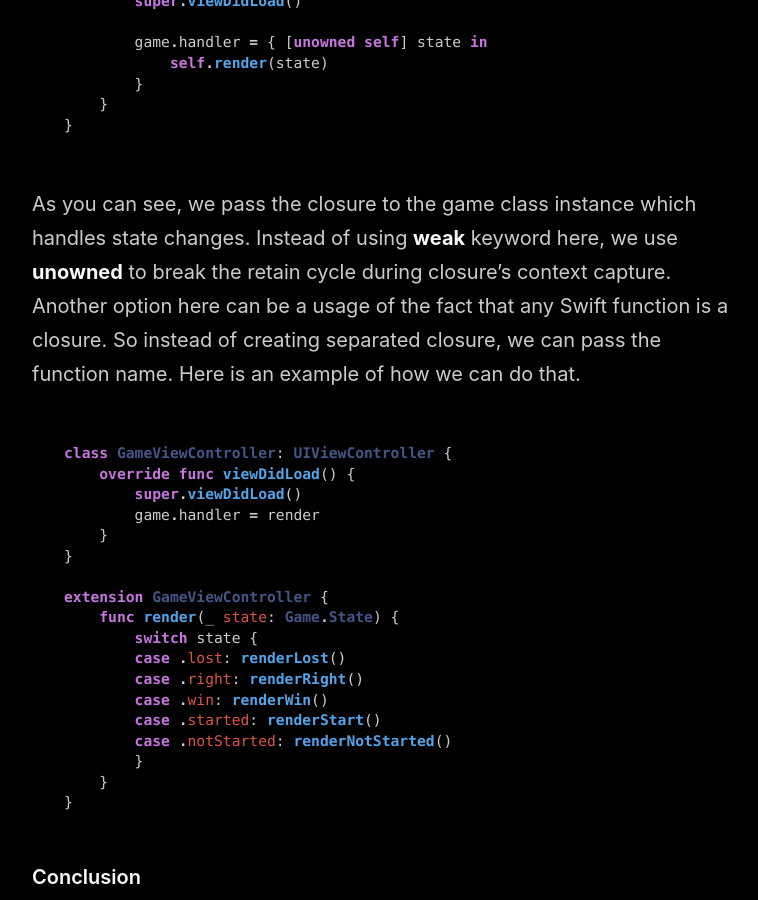
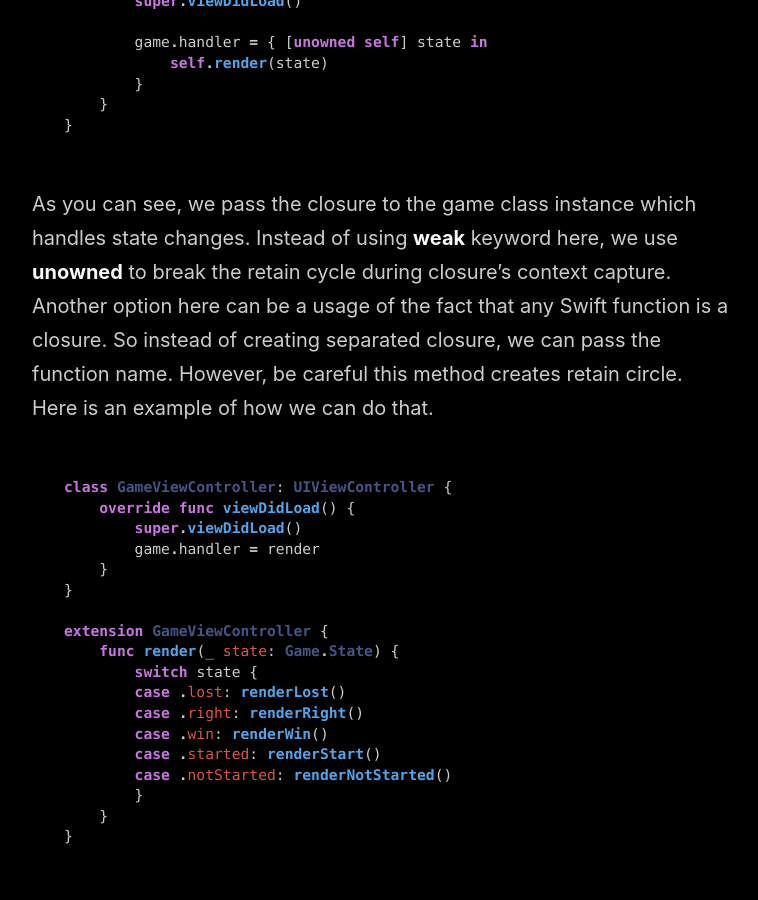
Before and after one commit to mecid/mecid.github.io, a Jekyll site: the page built from _posts/2019-05-29-the-power-of-delegate-design-pattern.md, in a window 1280 px wide and 900 px high, scrolled down 3761 px. Shown: the whole window, without its empty margins (258-1016 px from the left). Built offline with Jekyll 4.4.1, drawn with Linux system fonts in a browser that asks for light colours.

Commit message:
Update 2019-05-29-the-power-of-delegate-design-pattern.md

````diff
--- a/_posts/2019-05-29-the-power-of-delegate-design-pattern.md
+++ b/_posts/2019-05-29-the-power-of-delegate-design-pattern.md
@@ -121,7 +121,7 @@
 }
 ```
 
-As you can see, we pass the closure to the game class instance which handles state changes. Instead of using **weak** keyword here, we use **unowned** to break the retain cycle during closure's context capture. Another option here can be a usage of the fact that any Swift function is a closure. So instead of creating separated closure, we can pass the function name. Here is an example of how we can do that.
+As you can see, we pass the closure to the game class instance which handles state changes. Instead of using **weak** keyword here, we use **unowned** to break the retain cycle during closure's context capture. Another option here can be a usage of the fact that any Swift function is a closure. So instead of creating separated closure, we can pass the function name. However, be careful this method creates retain circle. Here is an example of how we can do that.
 
 ```swift
 class GameViewController: UIViewController {
````
